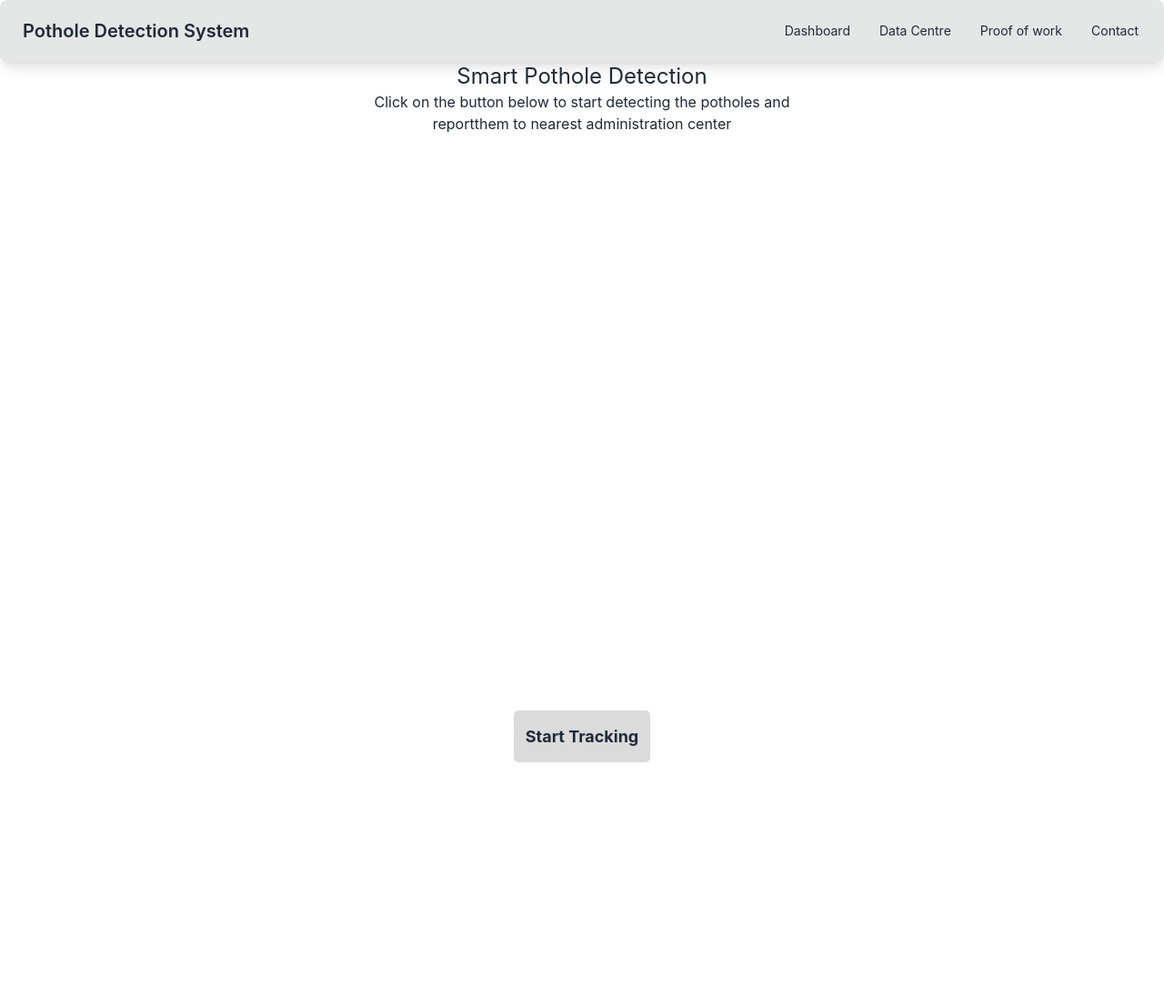
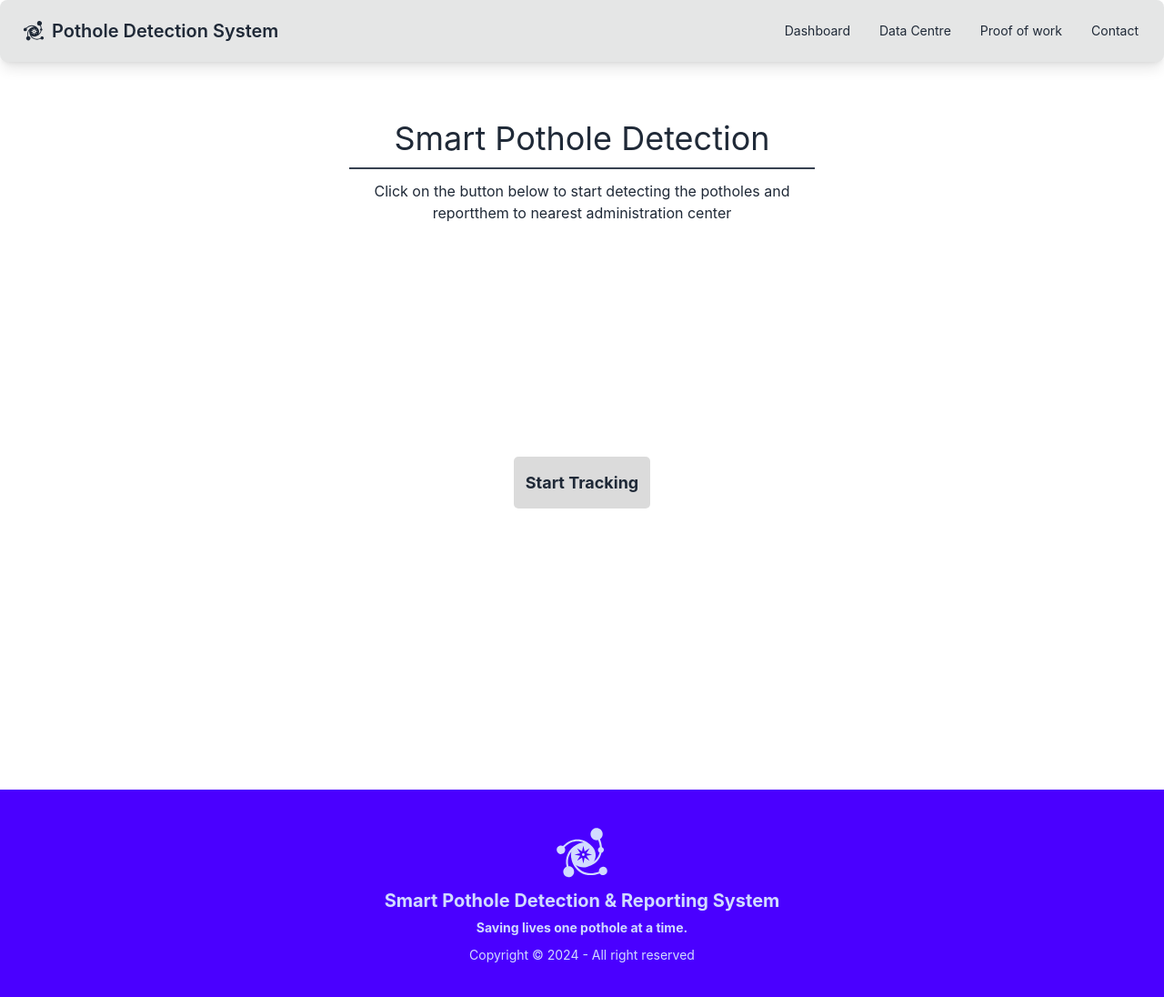
Before and after one commit to DevanshSahni/Pothole-Detection, a React (Create React App) app in the folder client/: page / in a window 1280 px wide. Shown: the top 1096 px of the page at 91% size. Before the commit the page ends 868 px from the top, so only its background shows below. Built offline with nearby package versions, Linux system fonts and the light colour scheme; the HTML template or start-up script is replaced by a standard one.

Commit message:
Final changes

```diff
--- a/client/package.json
+++ b/client/package.json
@@ -10,6 +10,7 @@
     "flowbite-react": "^0.9.0",
     "react": "^18.2.0",
     "react-dom": "^18.2.0",
+    "react-icons": "^5.1.0",
     "react-router-dom": "^6.22.3",
     "react-scripts": "5.0.1",
     "web-vitals": "^2.1.4"
--- a/client/src/App.js
+++ b/client/src/App.js
@@ -5,6 +5,7 @@ import Navbar from "./Components/Navbar";
 import Contact from "./Components/Contact";
 import PotholeData from "./Components/PotholeData";
 import ProofOfWork from "./Components/ProofOfWork";
+import Footer from "./Components/Footer";
 
 const App = () => {
   return (
@@ -16,6 +17,7 @@ const App = () => {
         <Route path="/potholedata" element={<PotholeData />}></Route>
         <Route path="/proofofwork" element={<ProofOfWork />}></Route>
       </Routes>
+      <Footer />
     </>
   );
 };
--- a/client/src/Components/Dashboard.jsx
+++ b/client/src/Components/Dashboard.jsx
@@ -177,8 +177,9 @@ const Dashboard = () => {
 
   return (
     <div className="Container">
-      <h1 className="text-2xl">Smart Pothole Detection</h1>
-      <p className={detection && "hideDisplay"}>
+      <h1 className="text-4xl mt-16 mb-3">Smart Pothole Detection</h1>
+      <hr className="border border-gray-700 " />
+      <p className={`mt-3 ${detection && "hideDisplay"}`}>
         Click on the button below to start detecting the potholes and reportthem
         to nearest administration center
       </p>
@@ -193,9 +194,11 @@ const Dashboard = () => {
           muted
           className={detection ? "hideDisplay" : "videoView"}
         ></video>
+        <div>
           <p className={!detection ? "hideDisplay" : "displayText"}>
-          Potholes have been detected and reported to the nearest administration
-          center. Thankyou for your time.
+            The Pothole/Potholes have been detected. Submitted potholes will be
+            reported to the nearest administration center. <br />
+            Thankyou for your time!
           </p>
           {dataVisible && (
             <>
@@ -204,6 +207,7 @@ const Dashboard = () => {
               <p>Longitude:- {long}</p>
             </>
           )}
+        </div>
 
         <button
           className={startButton ? "webButton" : "hideDisplay"}
--- /dev/null
+++ b/client/src/Components/Footer.jsx
@@ -0,0 +1,19 @@
+import React from "react";
+import { GiBlackHoleBolas } from "react-icons/gi";
+
+const Footer = () => {
+  return (
+    <footer className="footer footer-center p-10 bg-primary text-primary-content">
+      <aside>
+        <GiBlackHoleBolas className="text-6xl" />
+        <p className="font-bold text-xl">
+          Smart Pothole Detection & Reporting System <br />
+          <span className="text-sm">Saving lives one pothole at a time.</span>
+        </p>
+        <p>Copyright © 2024 - All right reserved</p>
+      </aside>
+    </footer>
+  );
+};
+
+export default Footer;
--- a/client/src/Components/Navbar.jsx
+++ b/client/src/Components/Navbar.jsx
@@ -1,11 +1,13 @@
 import React from "react";
 import { Link } from "react-router-dom";
-
+import { GiBlackHoleBolas } from "react-icons/gi";
 const Navbar = () => {
   return (
     <div className="navbar bg-base-300 rounded-lg shadow-lg">
       <div className="flex-1">
-        <a className="btn btn-ghost text-xl">Pothole Detection System</a>
+        <a className="btn btn-ghost text-xl">
+          <GiBlackHoleBolas className="text-2xl" /> Pothole Detection System
+        </a>{" "}
       </div>
       <div className="flex-none">
         <ul className="menu menu-horizontal px-1">
--- a/client/src/index.css
+++ b/client/src/index.css
@@ -9,11 +9,17 @@ body {
     sans-serif;
   -webkit-font-smoothing: antialiased;
   -moz-osx-font-smoothing: grayscale;
+  overflow-x: hidden;
 }
 
 code {
   font-family: source-code-pro, Menlo, Monaco, Consolas, "Courier New",
     monospace;
+}
+
+.h-screen {
+  height: max-content;
+  min-height: 100vh;
 }
 .Container {
   display: flex;
@@ -30,7 +36,7 @@ code {
   flex-direction: column;
   align-items: center;
   justify-content: flex-end;
-  height: 100vh;
+  /* height: 100vh; */
   padding: 30px;
   position: relative;
 }
@@ -58,7 +64,7 @@ code {
 
 .videoView {
   width: 100%;
-  height: 60%;
+  /* height: 60%; */
 }
 .canvas {
   position: absolute;
```
Also changed, not shown: 1 other file (tests, documents, lock files or other folders). Lines whose indentation alone changed are shown as unchanged.
